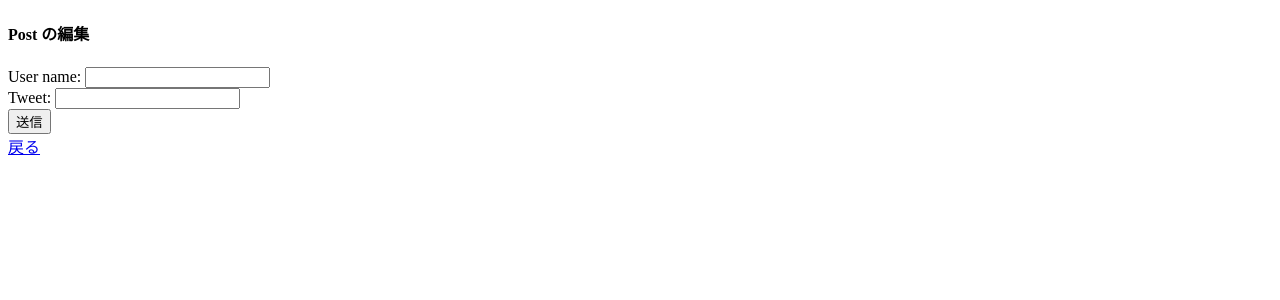
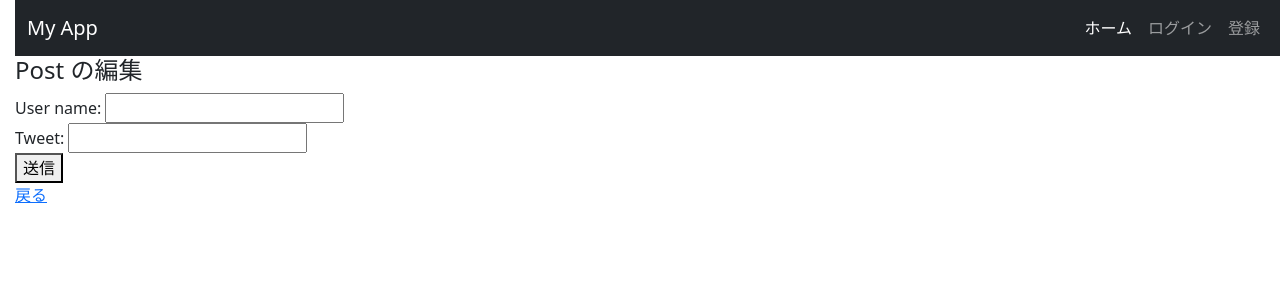
Before and after one commit to teriyakiharumaki/python_sample_app, a Django app: page /sample_app/post/create/ in a window 1280 px wide. Shown: the top 300 px of the page. Run offline with Django 5.2, Linux system fonts and the light colour scheme.

Commit message:
ナビバーをヘッダーとしてパーシャルファイルで実装

```diff
--- /dev/null
+++ b/sample_app/templates/sample_app/partials/headers.html
@@ -0,0 +1,23 @@
+</header>
+  <nav class="navbar navbar-expand-lg navbar-dark bg-dark">
+    <div class="container-fluid">
+      <a class="navbar-brand" href="#">My App</a>
+      <button class="navbar-toggler" type="button" data-bs-toggle="collapse" data-bs-target="#navbarNav">
+        <span class="navbar-toggler-icon"></span>
+      </button>
+      <div class="collapse navbar-collapse" id="navbarNav">
+        <ul class="navbar-nav ms-auto">
+          <li class="nav-item">
+            <a class="nav-link active" href="#">ホーム</a>
+          </li>
+          <li class="nav-item">
+            <a class="nav-link" href="#">ログイン</a>
+          </li>
+          <li class="nav-item">
+            <a class="nav-link" href="#">登録</a>
+          </li>
+        </ul>
+      </div>
+    </div>
+  </nav>
+</header>
--- a/sample_app/templates/sample_app/post_form.html
+++ b/sample_app/templates/sample_app/post_form.html
@@ -1,10 +1,16 @@
+{% load static %}
 <!DOCTYPE html>
 <html lang="en">
 <head>
-    <meta charset="UTF-8">
-    <title>Post Form</title>
+  <meta charset="UTF-8">
+  <title>Post Form</title>
+  <link href="https://fonts.googleapis.com/css2?family=Lobster&display=swap" rel="stylesheet">
+  <meta name="viewport" content="width=device-width, initial-scale=1">
+  <link href="https://cdn.jsdelivr.net/npm/bootstrap@5.3.0/dist/css/bootstrap.min.css" rel="stylesheet" integrity="sha384-9ndCyUaIbzAi2FUVXJi0CjmCapSmO7SnpJef0486qhLnuZ2cdeRhO02iuK6FUUVM" crossorigin="anonymous">
+  <link href="{% static 'css/style.css' %}" rel="stylesheet">
 </head>
 <body>
+  {% include "sample_app/partials/headers.html" %}
     <h4>Post の編集</h4>
     {% if post_id %}
     <form action="{% url 'sample_app:edit_post' post_id=post_id %}" method="post">
--- a/sample_app/templates/sample_app/post_list.html
+++ b/sample_app/templates/sample_app/post_list.html
@@ -10,6 +10,7 @@
     <link href="{% static 'css/style.css' %}" rel="stylesheet">
 </head>
 <body>
+  {% include "sample_app/partials/headers.html" %}
   <h1>Post List</h1>
   <table>
     <thead>
```
Also changed, not shown: sample_app/templates/sample_app/top.html (+2 -22 lines).
